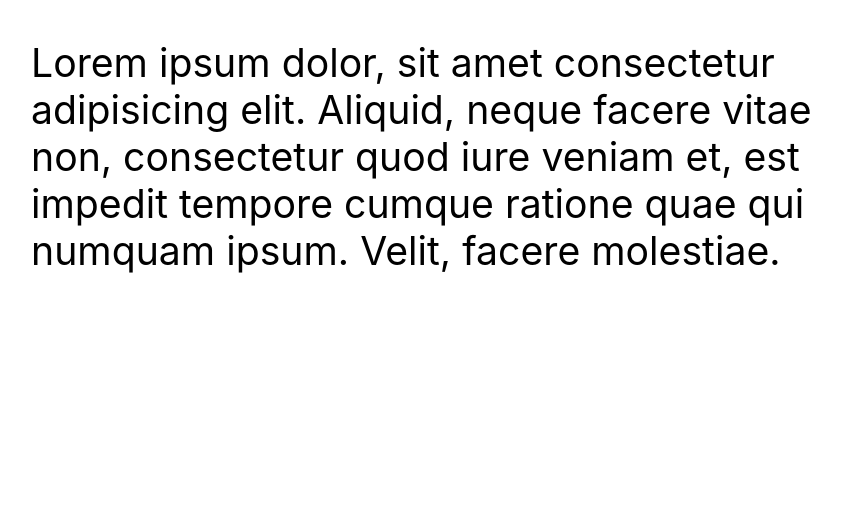
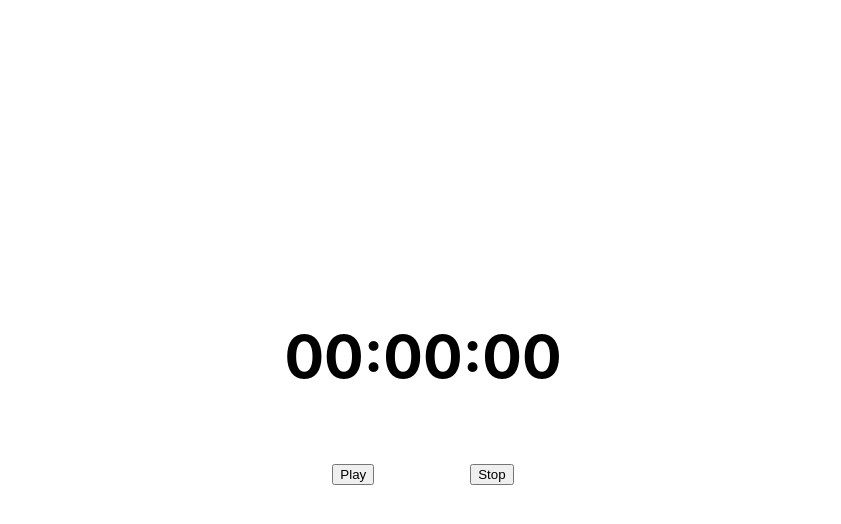
Before and after one commit to ajest/cronometro-simple, a React (Vite) app: page / in a window 1280 px wide. Shown: the top 524 px of the page, without its empty margins (217-1058 px from the left). Built offline with nearby package versions, Linux system fonts and the light colour scheme.

Commit message:
Add general css styles

```diff
--- a/src/App.jsx
+++ b/src/App.jsx
@@ -1,8 +1,14 @@
 function App () {
   return (
-    <div className="container">
-      <p>Lorem ipsum dolor, sit amet consectetur adipisicing elit. Aliquid, neque facere vitae non, consectetur quod iure veniam et, est impedit tempore cumque ratione quae qui numquam ipsum. Velit, facere molestiae.</p>
-    </div>
+    <section className="container">
+      <h1>00:00:00</h1>
+      <menu>
+        <ul>
+          <li><button>Play</button></li>
+          <li><button>Stop</button></li>
+        </ul>
+      </menu>
+    </section>
   )
 }
 
--- a/src/index.css
+++ b/src/index.css
@@ -20,9 +20,20 @@ body {
   display: flex;
   justify-content: center;
   align-items: center;
-  height: 100%;
+  height: 100vh;
 }
 
 .container {
   max-width: 20em;
 }
+
+menu {
+  padding-left: 0;
+}
+
+menu ul {
+  list-style: none;
+  padding-left: 0;
+  display: flex;
+  justify-content: space-around;
+}
```
Also changed, not shown: src/components/icons/PlayIcon.jsx (added, +9 -0 lines).
